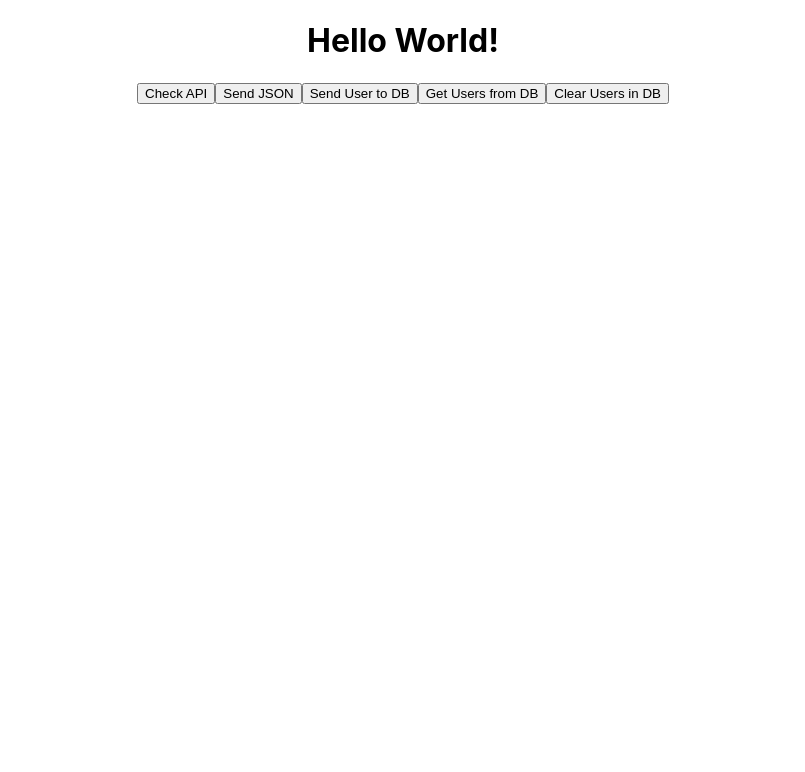
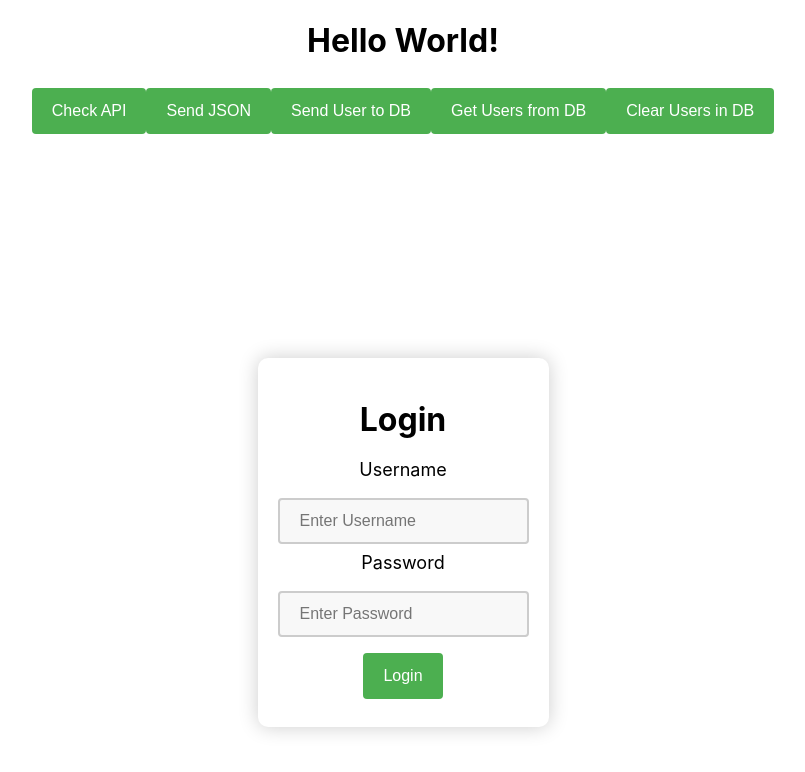
Before and after one commit to OfficialMrMasters/GUI-DB-23S-DEBT-TRACKER-, a JavaScript app in the folder frontend/: page / in a window 1280 px wide. Shown: the top 772 px of the page, without its empty margins (237-1042 px from the left). Built offline with nearby package versions, Linux system fonts and the light colour scheme; the HTML template or start-up script is replaced by a standard one.

Commit message:
log in page

```diff
--- a/frontend/public/index.html
+++ b/frontend/public/index.html
@@ -25,6 +25,7 @@
       Learn how to configure a non-root public URL by running `npm run build`.
     -->
     <title>React App</title>
+    <link rel="stylesheet" href="style.css" />
   </head>
   <body>
     <noscript>You need to enable JavaScript to run this app.</noscript>
@@ -39,5 +40,17 @@
       To begin the development, run `npm start` or `yarn start`.
       To create a production bundle, use `npm run build` or `yarn build`.
     -->
+
+    <!-- Login Form -->
+    <div class="container">
+      <form>
+        <h1>Login</h1>
+        <label for="username">Username</label>
+        <input type="text" placeholder="Enter Username" name="username" required>
+        <label for="password">Password</label>
+        <input type="password" placeholder="Enter Password" name="password" required>
+        <button type="submit">Login</button>
+      </form>
+    </div>
   </body>
 </html>
--- /dev/null
+++ b/frontend/public/style.css
@@ -0,0 +1,52 @@
+.container {
+    display: flex;
+    justify-content: center;
+    align-items: center;
+    height: 100vh;
+}
+
+form {
+    display: flex;
+    flex-direction: column;
+    justify-content: center;
+    align-items: center;
+    background-color: #fff;
+    padding: 20px;
+    border-radius: 10px;
+    box-shadow: 0 0 20px rgba(0, 0, 0, 0.2);
+}
+
+h1 {
+margin-bottom: 20px;
+}
+
+label {
+    font-size: 18px;
+    margin-bottom: 10px;
+}
+
+input {
+    width: 100%;
+    padding: 12px 20px;
+    margin: 8px 0;
+    box-sizing: border-box;
+    border: 2px solid #ccc;
+    border-radius: 4px;
+    background-color: #f8f8f8;
+    font-size: 16px;
+}
+
+button {
+    background-color: #4CAF50;
+    color: white;
+    padding: 14px 20px;
+    margin: 8px 0;
+    border: none;
+    border-radius: 4px;
+    cursor: pointer;
+    font-size: 16px;
+}
+
+button:hover {
+    background-color: #45a049;
+}
```
